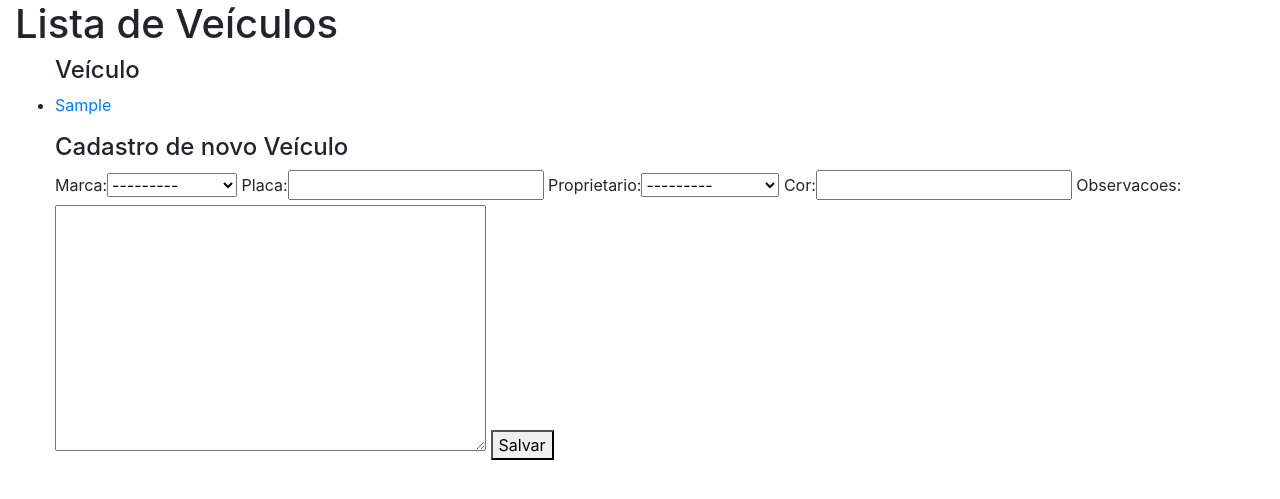
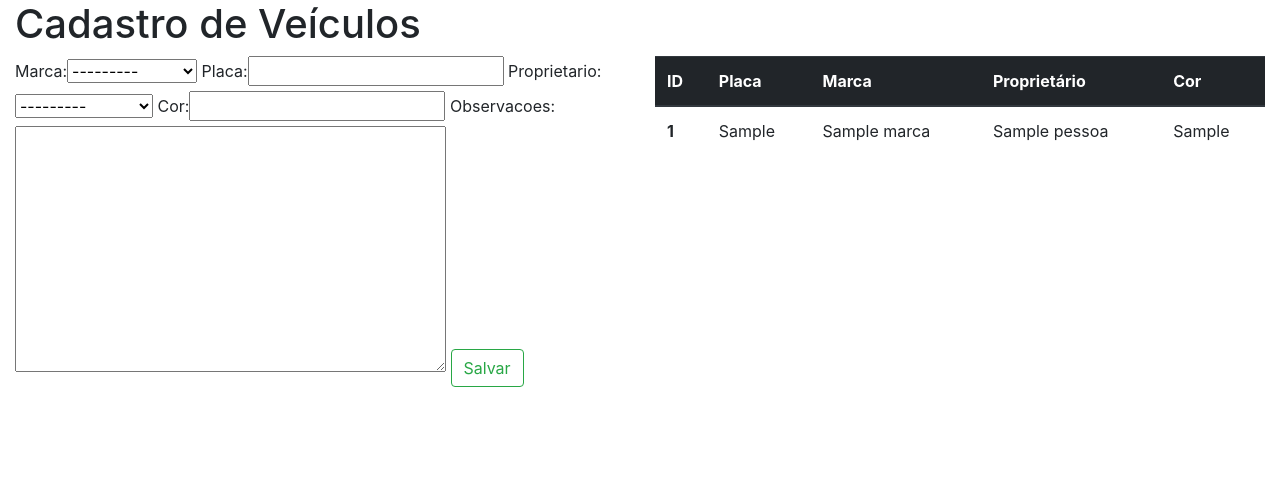
Before and after one commit to diegopmayer/ProjetoFinal, a Django app: page /sistema/veiculos/ in a window 1280 px wide. Shown: the top 499 px of the page. Run offline with Django 3.2, Linux system fonts and the light colour scheme; tables that the repository leaves empty hold one stand-in row (values such as "Sample post"); some libraries are stand-ins or nearby versions.

Commit message:
create table list lista_veiculos

```diff
--- a/core/templates/core/lista_veiculos.html
+++ b/core/templates/core/lista_veiculos.html
@@ -2,20 +2,42 @@
 
 {% load bootstrap %}
 {% block main %}
-<h1>Lista de Veículos</h1>
-<ul>
-    <h4>Veículo</h4>
-    {% for veiculo in veiculos %}
-        <li>
-            <a href="{% url 'core_veiculos_update' veiculo.id %}">{{ veiculo.placa }}</a>
-        </li>
-    {% endfor %}
-</ul>
-<ul>
-    <h4>Cadastro de novo Veículo</h4>
-    <form action="{% url 'core_veiculos_add' %}" method="POST">{% csrf_token %}
-        {{ form|bootstrap }}
-        <button type="submitd">Salvar</button>
-    </form>
-</ul>
+
+<h1>Cadastro de Veículos</h1>
+
+<div class="row">
+
+    <div class="col-sm-6">
+            <form action="{% url 'core_veiculos_add' %}" method="POST">
+                {% csrf_token %}
+                {{ form|bootstrap }}
+                <button type="submitd" class="btn btn-outline-success">Salvar</button>
+            </form>
+    </div>
+
+    <div class="col-sm-6">
+        <table class="table">
+            <thead class="thead-dark">
+                <tr>
+                    <th scope="col">ID</th>
+                    <th scope="col">Placa</th>
+                    <th scope="col">Marca</th>
+                    <th scope="col">Proprietário</th>
+                    <th scope="col">Cor</th>
+                </tr>
+            </thead>
+            <tbody>
+                {% for veiculo in veiculos %}
+                    <tr>
+                        <th scope="row">{{ veiculo.id }}</th>
+                        <td>{{ veiculo.placa }}</td>
+                        <td>{{ veiculo.marca }}</td>
+                        <td>{{ veiculo.proprietario }}</td>
+                        <td>{{ veiculo.cor }}</td>
+                    </tr>
+                {% endfor %}
+            </tbody>
+        </table>
+    </div>
+</div>
 {% endblock %}
```
